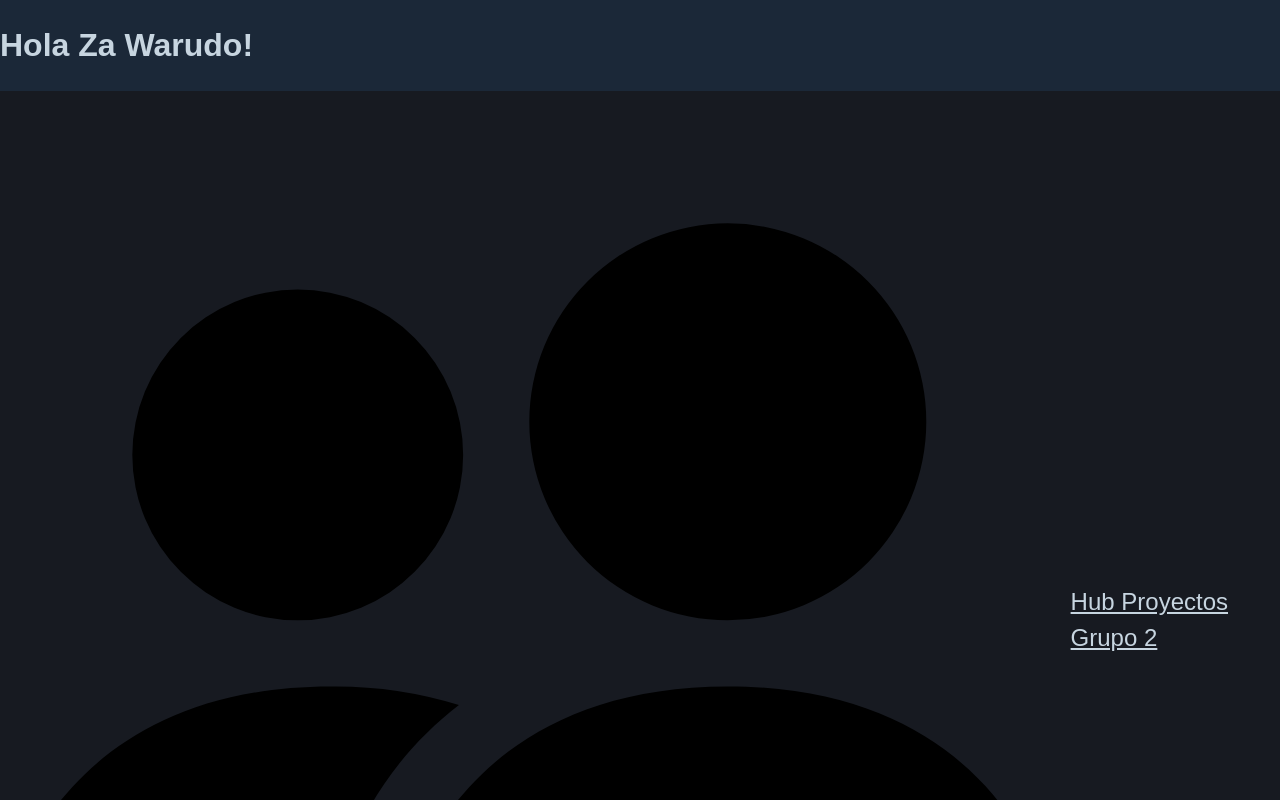
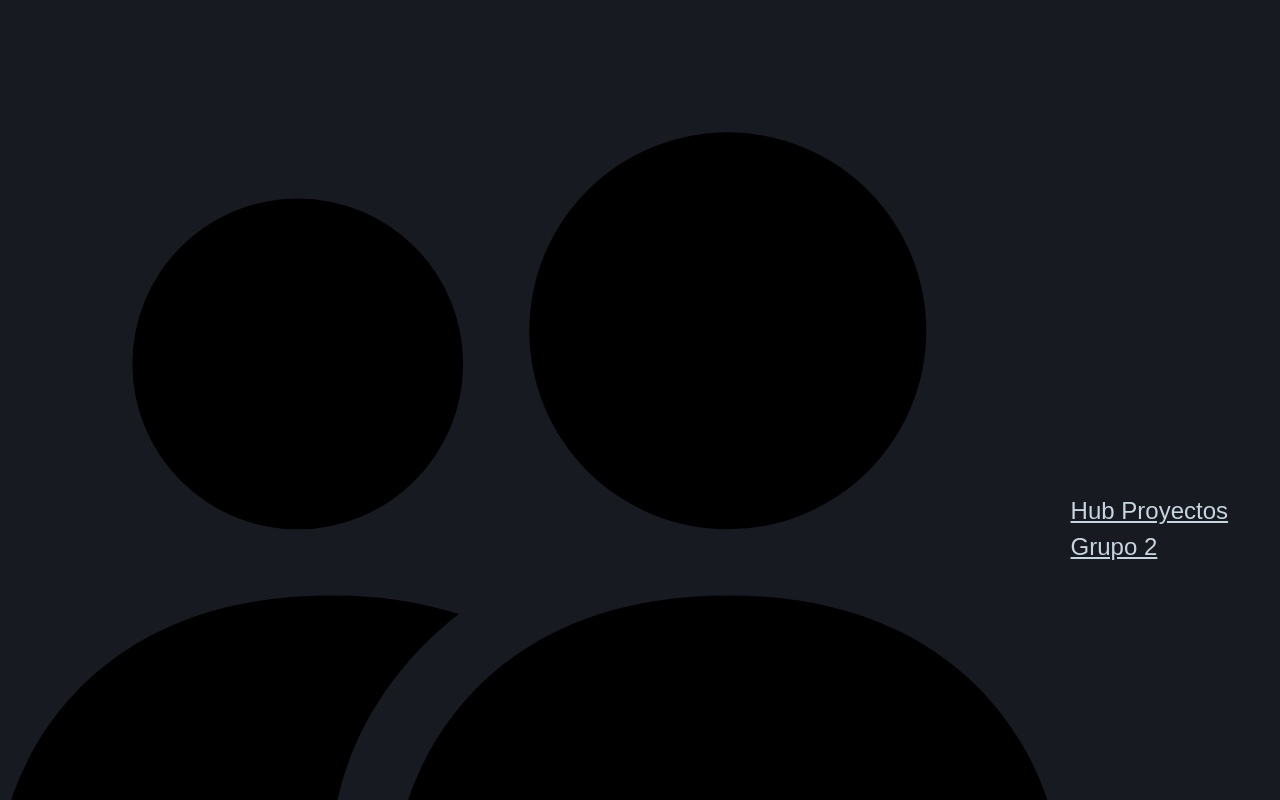
Before and after one commit to Lautaro-Espinosa015/Hub-Proyectos-Grupo2, a React (Vite) app: page / in a window 1280 px wide. Shown: the top 800 px of the page. Built offline with nearby package versions, Linux system fonts and the light colour scheme.

Commit message:
Update App.jsx

```diff
--- a/src/App.jsx
+++ b/src/App.jsx
@@ -10,7 +10,6 @@ import Error from './assets/components/pages/Error'
 function App() {
   return (
     <Container>
-      <h1>Hola Za Warudo!</h1>
       <Routes>
         <Route path='/' element={<Layout />}>
           <Route index element={<Home />} />
```
